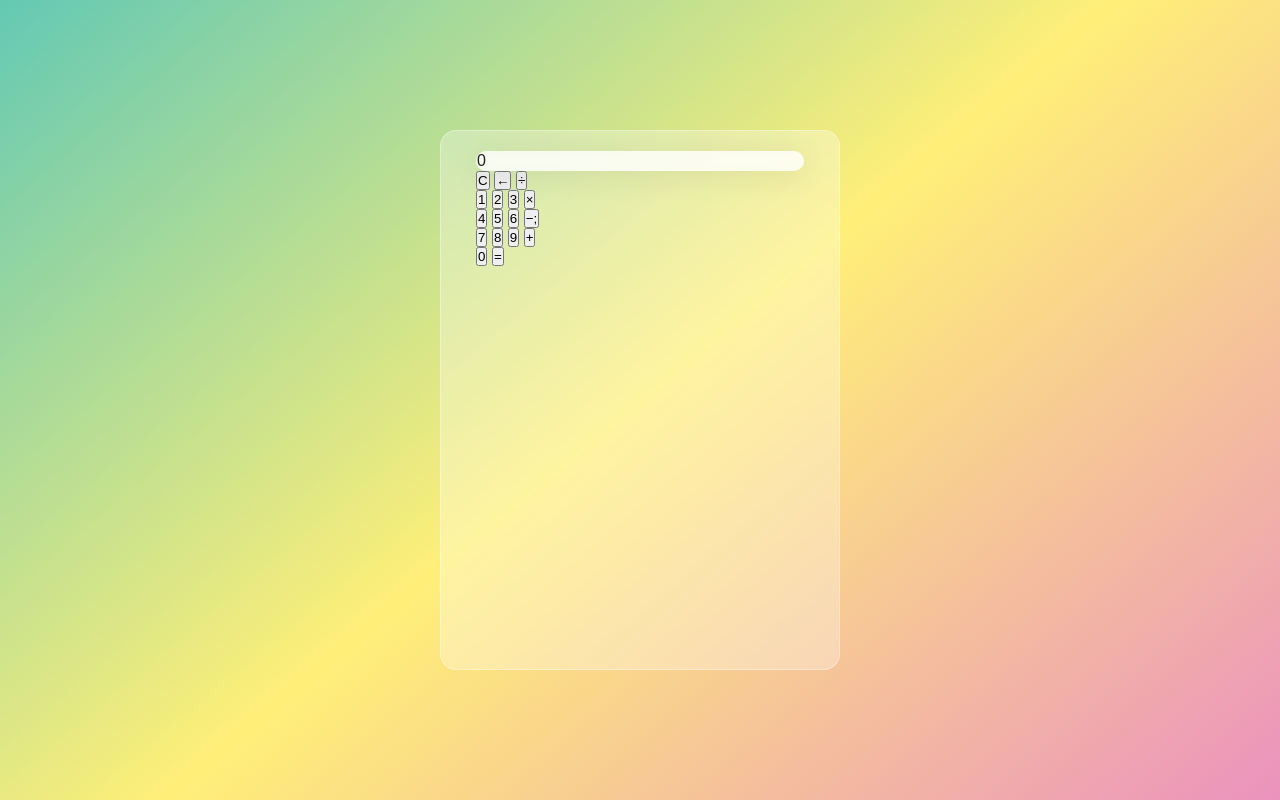
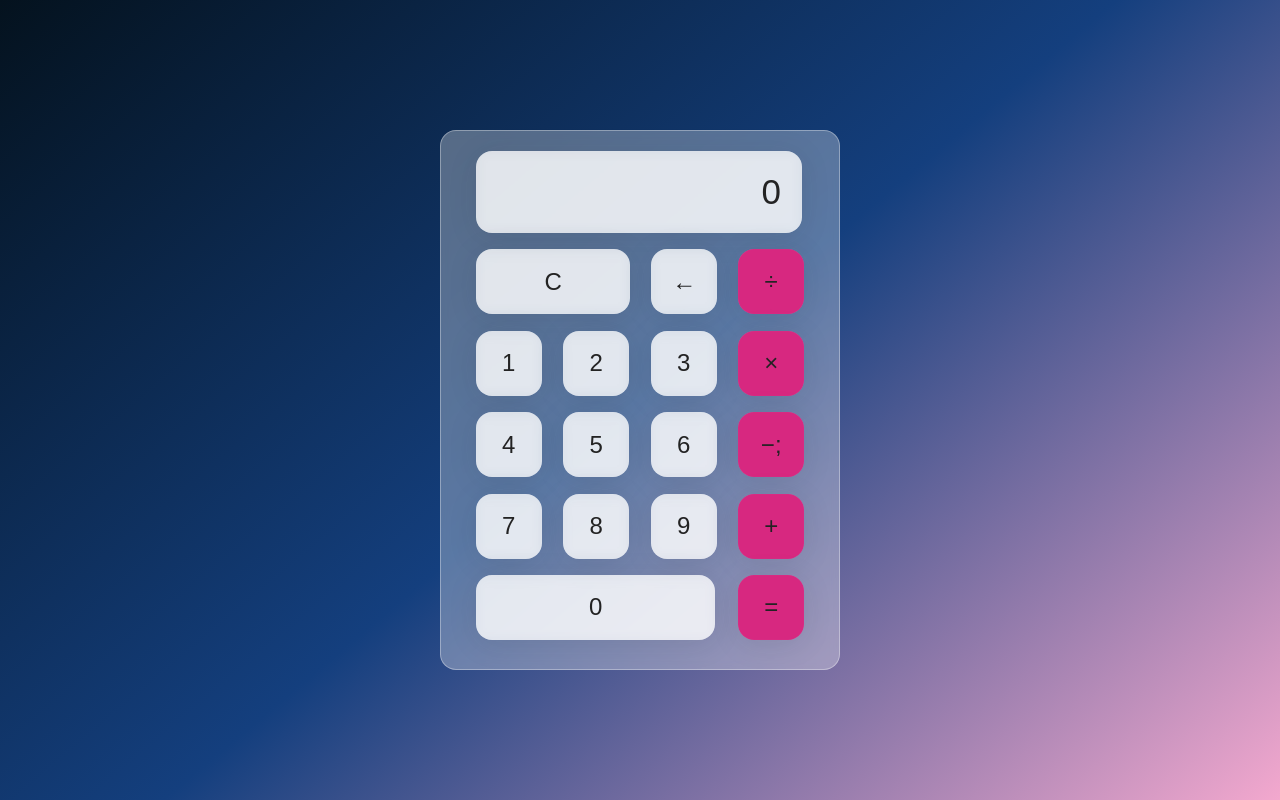
Before and after one commit to MarianoCuria/Calculator, a website: page index.html in a window 1280 px wide. Drawn offline with Linux system fonts and the light colour scheme.

Commit message:
segundo cambio

```diff
--- a/index.html
+++ b/index.html
@@ -73,7 +73,7 @@
             </div>
 
             <div class="calc-button-row">
-                <button class="calc-button-triple">
+                <button class="calc-button triple">
                     0
                 </button>
                 <button class="calc-button">
--- a/script.js
+++ b/script.js
@@ -0,0 +1,29 @@
+let runningTotal = 0;
+let buffer = "0";
+let previousOperator;
+
+const screen = document.querySelector('.screen');
+
+function buttonClick(value){
+    if(isNaN(value)){
+        handleSymbol(value);
+    }
+    else{
+        handleNumber(value);
+    }
+    screen.innerText = buffer;
+}
+
+function handleSymbol(symbol){
+    switch(symbol){
+        case 'C':
+            buffer = '0'
+            runningTotal = 0;
+            break;
+        case '=':
+            if(previousOperator === null){
+                return
+            }
+
+    }
+}
--- a/style.css
+++ b/style.css
@@ -13,7 +13,7 @@ html{
 
 body{
     align-items: center;
-    background: linear-gradient(320deg, #eb92be, #ffef78, #63c9b4);
+    background: linear-gradient(320deg, #f3a8ce, #143f7e, #04121e);
     display: flex;
     font-family: 'Dosis', sans-serif;
     font-display: swap;
@@ -22,10 +22,8 @@ body{
 }
 
 .wrapper{
-    backdrop-filter: blur();
+    backdrop-filter: blur(5.5px);
     -webkit-backdrop-filter: blur(5.5px);
-    background: rgba(255, 255, 255, 0.75);
-    border: 1px solid rgba(255, 255, 255, 0.01);
     border-radius: 16px;
     box-shadow: 0 4ox 30px rgba(35, 35, 35, 0.1);
     color: #232323;
@@ -45,4 +43,62 @@ body{
     border: 1px solid rgba(255, 255, 255, 0.01);
     border-radius: 16px;
     box-shadow: 0px 4px 30px rgba(35, 35, 35, 0.1);
+    color: #232323;
+    font-size: 35px;
+    overflow: auto;
+    padding: 20px;
+    text-align: right;
+    width: 326px;
 }
+
+.calc-button-row{
+    display: flex;
+    justify-content: space-between;
+    margin: 5% 0;
+}
+
+.calc-button{
+    backdrop-filter: blur(5.5px);
+    -webkit-backdrop-filter: blur(5.5px);
+    background: rgba(255, 255, 255, 0.75);
+    border: 1px solid rgba(255, 255, 255, 0.01);
+    border-radius: 16px;
+    box-shadow: 0 4px 30px rgba(35, 35, 35, 0.1);
+    color: #232323;
+    flex-basis: 20%;
+    font-family: inherit;
+    font-size: 24px;
+    height: 65px;
+}
+
+.calc-button:last-child{
+    backdrop-filter: blur(5.5px);
+    -webkit-backdrop-filter: blur(5.5px);
+    background: rgba(255, 255, 255, 0.75);
+    border: 1px solid rgba(255, 255, 255, 0.01);
+    border-radius: 16px;
+    box-shadow: 0 4px 30px rgba(35, 35, 35, 0.1);
+    color: #232323;
+    background-color: #d72880;
+}
+
+.calc-button:last-child:hover{
+    background-color: inherit;
+    color: inherit;
+}
+
+.calc-button:hover{
+    background-color: inherit;
+}
+
+.calc-button:active{
+    background-color: #ffef78;
+}
+
+.double{
+    flex-basis: 47%;
+}
+
+.triple{
+    flex-basis: 73%;
+}
```
